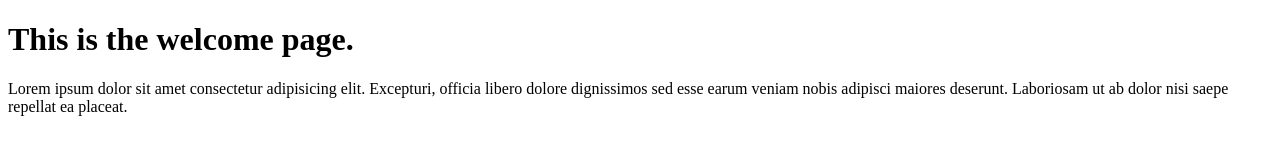
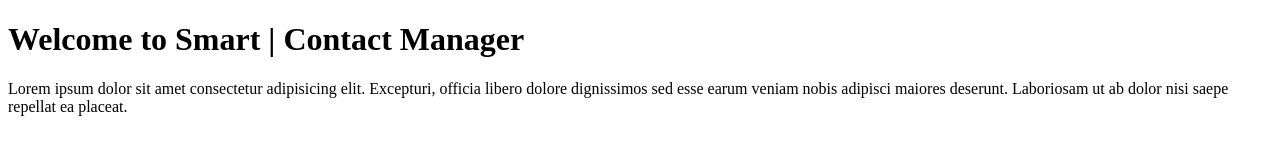
Before and after one commit to raviAnikShraddha/git-tutorials-demo, a plain HTML site: page index.html in a window 1280 px wide. Drawn offline with Linux system fonts and the light colour scheme.

Commit message:
final commit

```diff
--- a/index.html
+++ b/index.html
@@ -4,10 +4,10 @@
     <meta charset="UTF-8" />
     <meta http-equiv="X-UA-Compatible" content="IE=edge" />
     <meta name="viewport" content="width=device-width, initial-scale=1.0" />
-    <title>index page</title>
+    <title>Home</title>
   </head>
   <body>
-    <h1>This is the welcome page.</h1>
+    <h1>Welcome to Smart | Contact Manager</h1>
     <p>
       Lorem ipsum dolor sit amet consectetur adipisicing elit. Excepturi,
       officia libero dolore dignissimos sed esse earum veniam nobis adipisci
```
Also changed, not shown: about.html (+1 -1 lines).
